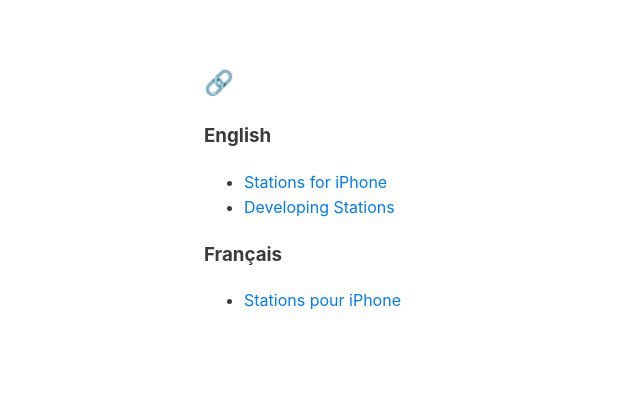
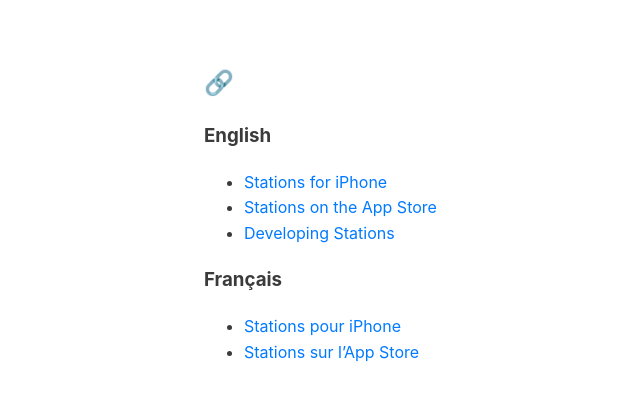
Before and after one commit to laurentboileau/laurentboileau.github.io, a Jekyll site: the page built from links.markdown, in a window 1280 px wide. Shown: the top 401 px of the page, without its empty margins (136-776 px from the left). Built offline with Jekyll 4.4.1, drawn with Linux system fonts in a browser that asks for light colours.

Commit message:
+ App Store link
Signed-off-by: Laurent Boileau <developer@laurentboileau.ca>

```diff
--- a/links.markdown
+++ b/links.markdown
@@ -7,12 +7,15 @@ permalink: /links/
 ### English
 
 - [Stations for iPhone][stations]
+- [Stations on the App Store][appstore]
 - [Developing Stations][developing]
 
 ### Français
 
 - [Stations pour iPhone][stations-fr]
+- [Stations sur l'App Store][appstore]
 
 [stations]: https://stationsmontreal.app
 [stations-fr]: https://stationsmontreal.app/fr/
+[appstore]: https://apps.apple.com/us/app/stations/id1542405750
 [developing]: https://laurentboileau.ca/2021/03/22/developing-stations.html
```
